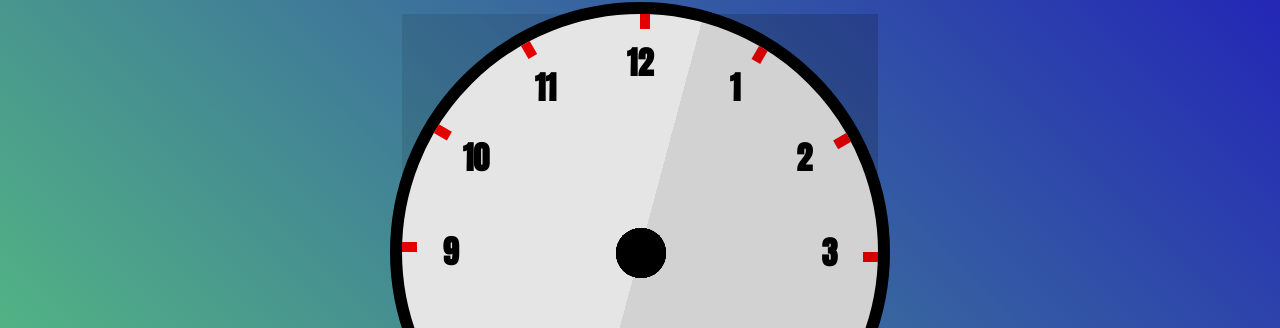
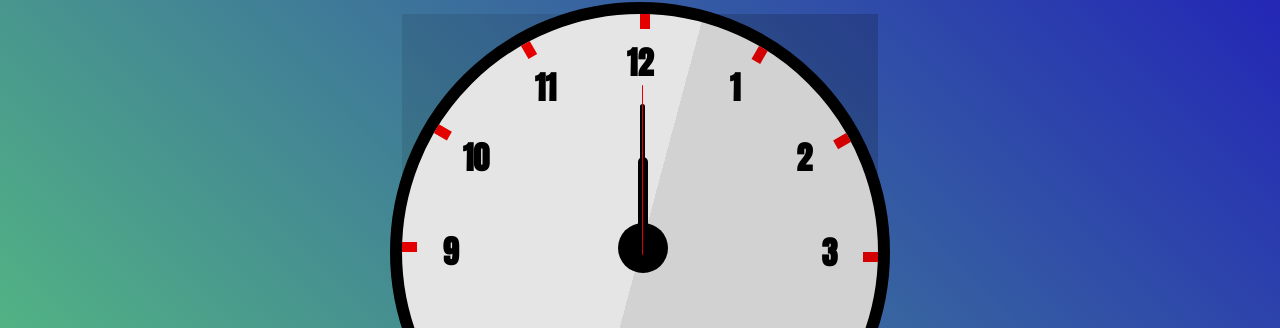
Before and after one commit to Mark-42-max/Analog-Clock, a plain HTML site: page index.html in a window 1280 px wide. Shown: the part 148-476 px from the top of the page. Drawn offline with Linux system fonts and the light colour scheme.

Commit message:
Hand behavior successfully implemented
hand rotation attempt successful

```diff
--- a/CSS/style.css
+++ b/CSS/style.css
@@ -157,22 +157,48 @@ body {
     transform: rotate(-0deg);
 }
 
-.hand {
-    position: relative;
+.pointer {
+    position: absolute;
     width: 50px;
     height: 50px;
-    left: 45%;
-    top: 45%;
+    background-color: black;
+    top: 44%;
+    left: 45.3%;
+    border-radius: 25px;
 }
 
-.hand div {
+#hour,
+#minute,
+#second {
     position: absolute;
     background-color: black;
-    width: 100%;
-    height: 100%;
-    border-radius: 50%;
+    border-radius: 10px;
+    transform-origin: bottom;
 }
 
-.hour {}
+#hour {
+    position: absolute;
+    width: 10px;
+    height: 100px;
+    top: 30%;
+    left: 49.5%;
+    /* left: 70%; */
+}
 
-#hour {}
+#minute {
+    position: absolute;
+    width: 5px;
+    height: 150px;
+    top: 19%;
+    left: 50%;
+    /* left: 80%; */
+}
+
+#second {
+    position: absolute;
+    width: 1px;
+    height: 170px;
+    top: 15%;
+    left: 50.5%;
+    background-color: red;
+}
--- a/index.html
+++ b/index.html
@@ -48,17 +48,11 @@
             <div>12</div>
         </div>
 
-        <div class="hand">
-            <div id="hour">
-                <div class="hour"></div>
-            </div>
-            <div id="min">
-                <div class="minute"></div>
-            </div>
-            <div id="sec">
-                <div class="second"></div>
-            </div>
-        </div>
+        <div class="pointer"></div>
+
+        <div id="hour"></div>
+        <div id="minute"></div>
+        <div id="second"></div>
 
     </div>
 </body>
```
